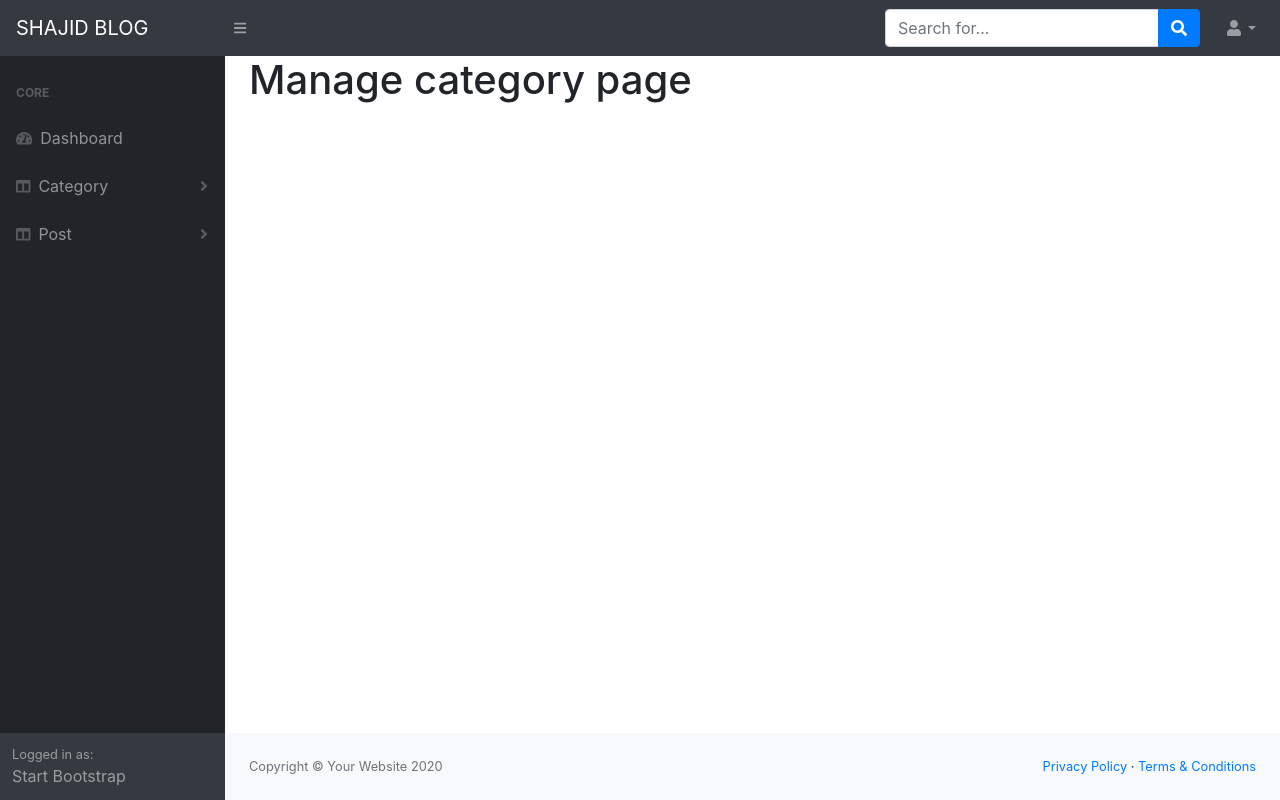
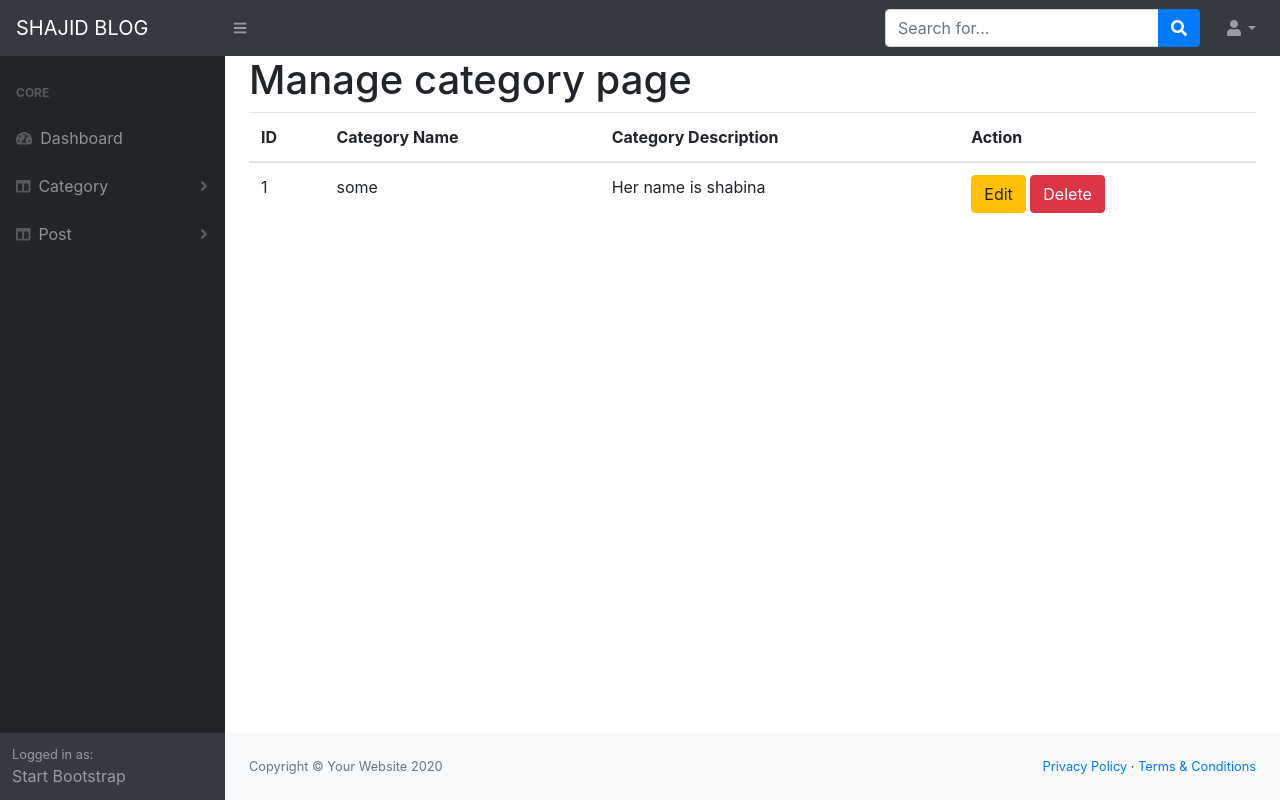
Before and after one commit to minnatur-rahman/myblog, a PHP site: page /manage_category.php in a window 1280 px wide. Run offline with PHP 8.4, Linux system fonts and the light colour scheme; the visitor is signed in with stand-in values (Sample User, id 1); some libraries are stand-ins or nearby versions.

Commit message:
today last commit'

```diff
--- a/admin/view/manage_cat_view.php
+++ b/admin/view/manage_cat_view.php
@@ -1 +1,22 @@
 <h1>Manage category page</h1>
+<table class="table">
+    <thead>
+        <tr>
+            <th>ID</th>
+            <th>Category Name</th>
+            <th>Category Description</th>
+            <th>Action</th>
+        </tr>
+    </thead>
+    <tbody>
+        <tr>
+            <td>1</td>
+            <td>some</td>
+            <td>Her name is shabina</td>
+            <td>
+                <a class="btn btn-warning" href="">Edit</a>
+                <a class="btn btn-danger" href="">Delete</a>
+            </td>
+        </tr>
+    </tbody>
+</table>
```
